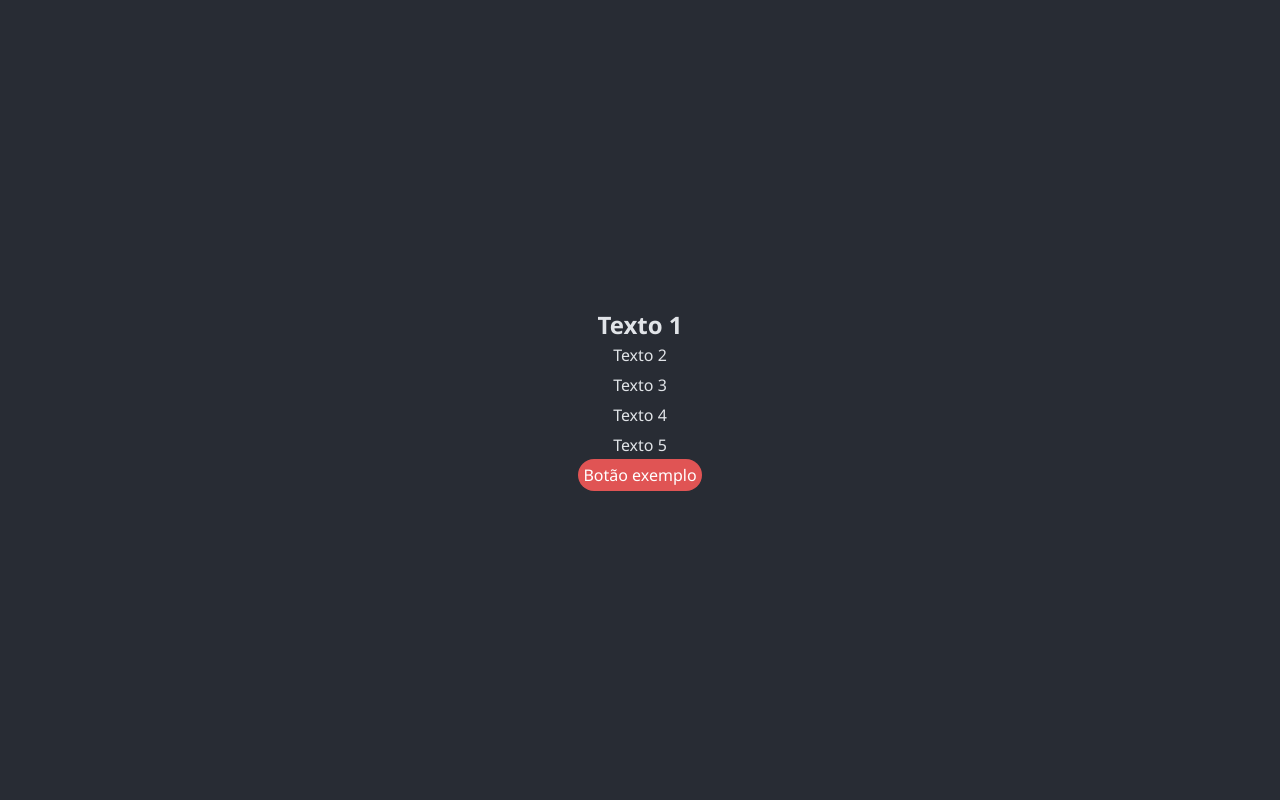
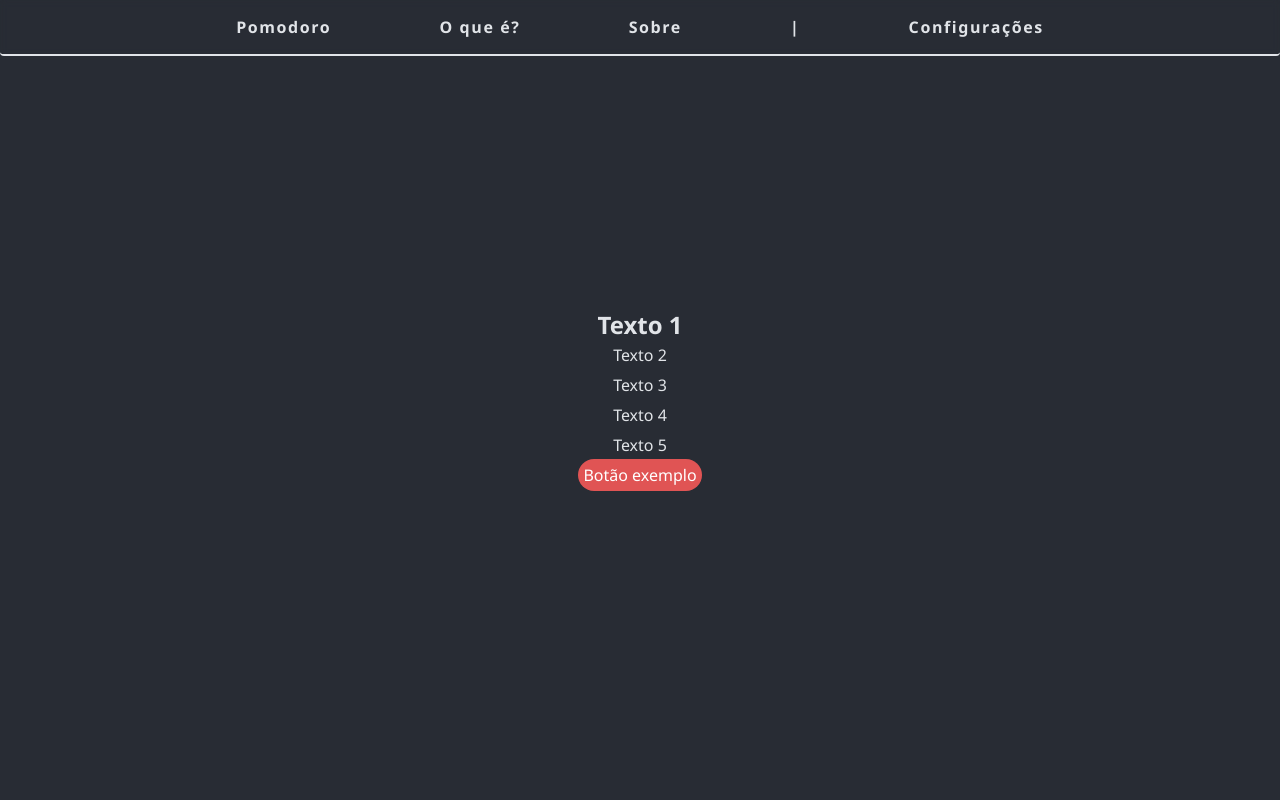
Before and after one commit to dartz464/Pomorin, a React (Create React App) app: page / in a window 1280 px wide. Shown: the top 800 px of the page. Built offline with nearby package versions, Linux system fonts and the light colour scheme.

Commit message:
Implementando Header

```diff
--- a/src/App.css
+++ b/src/App.css
@@ -9,11 +9,11 @@
 *{
     margin: 0;
     padding: 0;
+    color: var(--secondary-color);
+    list-style: none;
     font-family: 'Segoe UI', sans-serif;
     -webkit-font-smoothing: antialiased;
     -moz-osx-font-smoothing: grayscale;
-    color: var(--secondary-color);
-    list-style: none;
     text-decoration: none;
     scroll-behavior: smooth;
 }
--- a/src/App.js
+++ b/src/App.js
@@ -1,10 +1,12 @@
 import './App.css';
+import Header from './header/Header.jsx';
 import Pomodoro from './section/Pomodoro.jsx';
 import Sobre from './section/Sobre.jsx';
 
 function App() {
   return (
     <div className="App">
+        <Header/>
         <Pomodoro/>
         <Sobre/>
     </div>
--- /dev/null
+++ b/src/header/Header.jsx
@@ -0,0 +1,36 @@
+import './header.css';
+import React, {useState} from 'react';
+
+function Header() {
+
+    // Controlar navbar
+    const [navbar, setNavbar] = useState(false);
+    const prevScrollpos = window.pageYOffset;
+
+    const showNavbar =() =>{
+        const currentScrollPos = window.pageYOffset;
+        if(currentScrollPos > prevScrollpos){
+            setNavbar(true);
+        }else{
+            setNavbar(false);
+        }
+    };
+
+    window.addEventListener('scroll', showNavbar);
+
+    return (
+        <header>
+            <nav className={navbar ? 'hide' : ''}>
+                <ul>
+                    <li className='li-hover'>Pomodoro</li>
+                    <li className='li-hover'>O que é?</li>
+                    <li className='li-hover'>Sobre</li>
+                    <li>|</li>
+                    <li className='li-hover'>Configurações</li>
+                </ul>
+            </nav>
+        </header>
+    )
+}
+
+export default Header
--- /dev/null
+++ b/src/header/header.css
@@ -0,0 +1,39 @@
+header{
+    height: 0;
+    position: sticky;
+    top: 0;
+    font-weight: bold;
+    letter-spacing: .1rem;
+}
+
+nav{
+    backdrop-filter: blur(.2rem);
+    border-bottom: solid 2px;
+    border-radius: 4px;
+    transition: transform 0.2s;
+
+}
+
+nav ul{
+    display: flex;
+    justify-content: space-evenly;
+    text-align: center;
+    max-width: 80%;
+    margin: 0 10% 0 10%;
+}
+
+li{
+    /* width: 100%; */
+    padding: 1rem 0 1rem 0;
+    transition: transform 0.2s;
+}
+
+.li-hover:hover{
+    text-shadow: 0 0 10px white;
+    cursor: pointer;
+    transform: scale(1.1);
+}
+
+.hide{
+    transform: translateY(-101%);
+}
```
